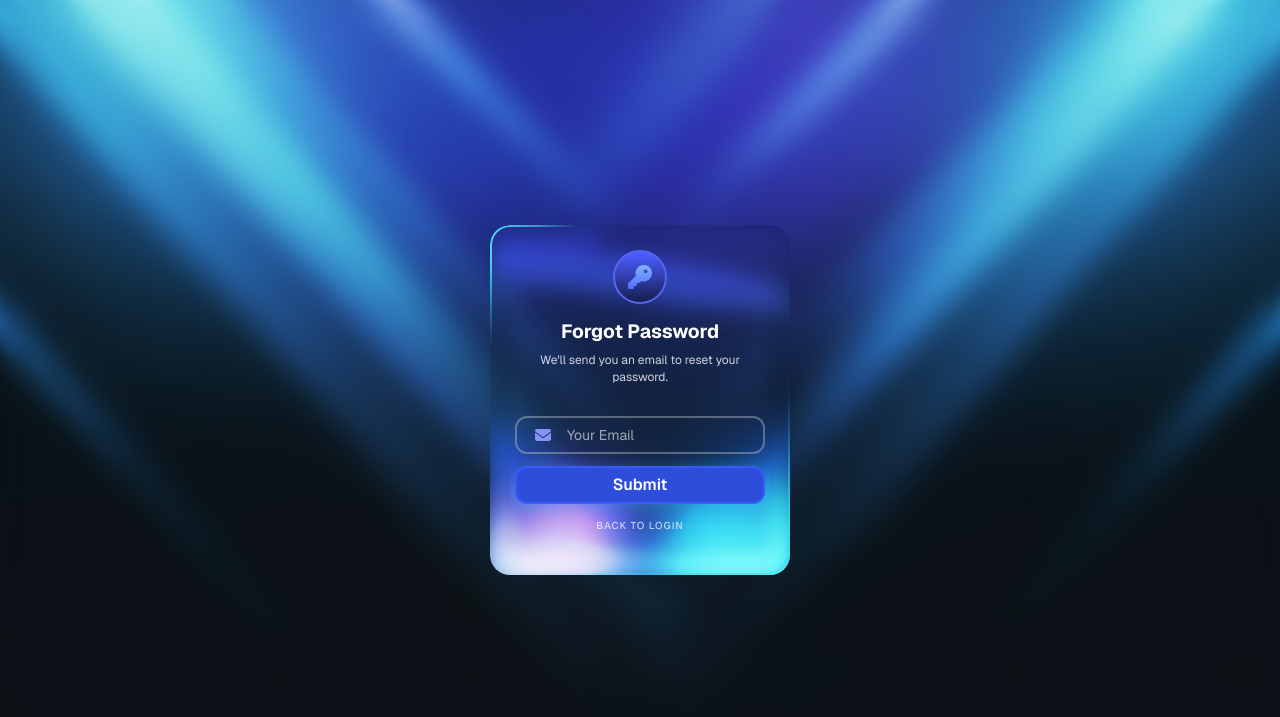
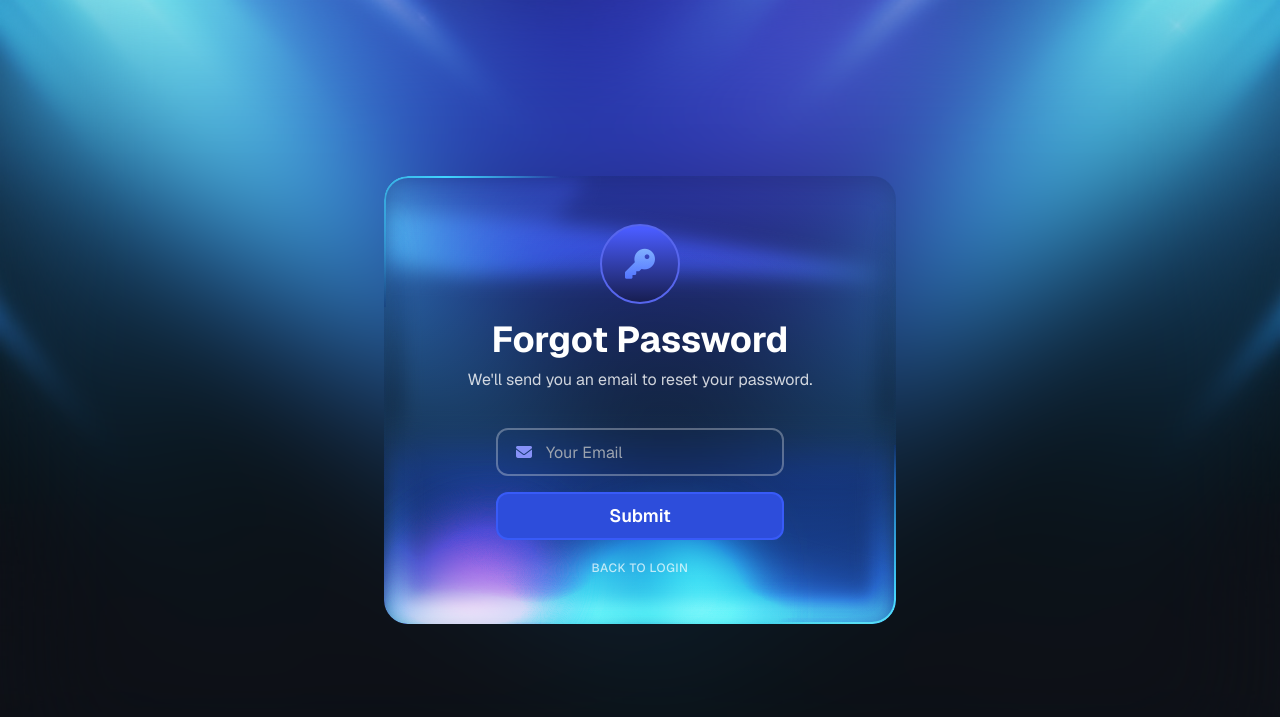
Before and after one commit to MegtonLabs/SpDesignes, a plain HTML site: page index.html in a window 1280 px wide. Drawn offline with nearby package versions, Linux system fonts and the light colour scheme.

Commit message:
Convert to tailwind css

```diff
--- a/index.html
+++ b/index.html
@@ -3,59 +3,60 @@
   <head>
     <meta charset="UTF-8" />
     <meta name="viewport" content="width=device-width, initial-scale=1.0" />
+    <title>Responsive Frosted Glass Card</title>
+    <!-- Font Awesome for icons -->
     <link
       rel="stylesheet"
       href="https://cdnjs.cloudflare.com/ajax/libs/font-awesome/6.5.0/css/all.min.css"
     />
-
-<link rel="preconnect" href="https://fonts.googleapis.com">
-<link rel="preconnect" href="https://fonts.gstatic.com" crossorigin>
-<link href="https://fonts.googleapis.com/css2?family=Geist:wght@100..900&family=Outfit:wght@100..900&display=swap" rel="stylesheet">
-    <title>Blurred Gradient Border (Border-Image)</title>
+    <!-- Google Fonts -->
+    <link rel="preconnect" href="https://fonts.googleapis.com" />
+    <link rel="preconnect" href="https://fonts.gstatic.com" crossorigin />
+    <link
+      href="https://fonts.googleapis.com/css2?family=Geist:wght@100..900&family=Outfit:wght@100..900&display=swap"
+      rel="stylesheet"
+    />
+    <!-- Tailwind CSS -->
+    <script src="https://cdn.tailwindcss.com"></script>
+    <script>
+      tailwind.config = {
+        theme: {
+          extend: {
+            fontFamily: {
+              'geist': ['Geist', 'sans-serif'],
+              'outfit': ['Outfit', 'sans-serif'],
+            },
+            colors: {
+              'glass-blue': '#276da7',
+              'glass-border': '#5766ed',
+              'glass-icon': '#8792f8',
+              'glass-button': '#2d4ddb',
+              'glass-button-hover': '#385bf8',
+            },
+            backdropBlur: {
+              'xs': '2px',
+            }
+          }
+        }
+      }
+    </script>
     <style>
-      body {
-        margin: 0;
-        height: 100vh;
-        display: flex;
-        justify-content: center;
-        align-items: center;
-        background: url("./zz.jpeg") no-repeat center center/cover;
-        position: relative;
-        font-family: "Geist", sans-serif;
-      }
-
-      body::before {
-        content: "";
-        position: absolute;
-        inset: 0;
-        background: url("./zz.jpeg") no-repeat center center/cover;
-        filter: blur(12px);
-        /* transform: scale(1.1); */
-
-      }
-
-      .card {
-        width: 300px;
-        height: 350px;
-        border-radius: 20px;
+      /* Custom styles for complex glass effects that can't be replicated with Tailwind */
+      .glass-card {
         background: linear-gradient(
           to bottom,
           rgba(39, 109, 167, 0) 0%,
           rgba(39, 109, 167, 0.2) 70%,
           rgba(39, 109, 167, 0.531) 100%
         );
-        position: relative;
-        overflow: hidden;
-
         box-shadow: inset 0 8px 22px 0 rgba(0, 0, 0, 0.15);
-
       }
 
-      .card::before {
+      .glass-card::before {
         content: "";
         position: absolute;
         inset: 0;
-        border-radius: 20px;
+        border-radius: inherit;
         border: 20px solid transparent;
         border-image: linear-gradient(
             to bottom,
@@ -70,17 +71,14 @@
         mix-blend-mode: overlay;
       }
 
-
-      /* Top border glow */
-      .card::after {
+      .glass-card::after {
         content: "";
         position: absolute;
         top: 0;
         left: 0;
         right: 0;
         bottom: 0;
-
-        border-radius: 20px;
+        border-radius: inherit;
         padding: 2px;
         background: conic-gradient(
           from 290deg,
@@ -89,59 +87,44 @@
           #1f4eab0c 14%,
           transparent 70%
         );
-
-
         -webkit-mask: linear-gradient(#fff 0 0) content-box,
           linear-gradient(#fff 0 0);
         mask: linear-gradient(#fff 0 0) content-box, linear-gradient(#fff 0 0);
         -webkit-mask-composite: xor;
         mask-composite: exclude;
-        z-index: index 2;;
-        /* opacity:70%; */
+        z-index: 2;
       }
 
-
-      .border-glow{
+      .border-glow {
         position: absolute;
         top: 0;
         left: 0;
         right: 0;
         bottom: 0;
-
-        border-radius: 25px;
+        border-radius: inherit;
         padding: 2px;
         background: conic-gradient(
-          from 700deg,
-          #0b317e48 30%,
-          #41d5ff 40%,
+          from 100deg,
+          #0b317e48,
+          #41d5ff 8%,
+          #1f4eab0c 14%,
           transparent 70%
         );
-
         -webkit-mask: linear-gradient(#fff 0 0) content-box,
           linear-gradient(#fff 0 0);
         mask: linear-gradient(#fff 0 0) content-box, linear-gradient(#fff 0 0);
         -webkit-mask-composite: xor;
         mask-composite: exclude;
-        filter: blur(10px);
         z-index: 2;
       }
 
-
-
-      .card > * {
-        position: absolute;
-        z-index: 3;
-
-      }
-
-
-  .top-shin {
+      .top-shine {
         position: absolute;
         top: 0;
         left: 0;
         width: 100%;
         height: 100px;
-  background: url("./Lights/top-light/card-top-shine.svg") no-repeat center top;
+        background: url("./lights/top-light/card-top-shine.svg") no-repeat center top;
         background-size: cover;
         pointer-events: none;
         z-index: 2;
@@ -149,7 +132,7 @@
         filter: blur(10px);
       }
 
-.bottom-glow1 {
+      .bottom-glow-1 {
         position: absolute;
         bottom: 0;
         left: 0;
@@ -161,14 +144,14 @@
         mix-blend-mode: overlay;
         filter: blur(20px);
         z-index: 2;
-  opacity:70%;
+        opacity: 0.7;
       }
 
-.bottom-glow2{
+      .bottom-glow-2 {
         position: absolute;
         bottom: 0;
         left: 0;
-  transform: translate(0,90px);
+        transform: translate(0, 90px);
         width: 100%;
         height: 180px;
         background: url("./lights/bottom-light/Light2.svg") no-repeat center bottom;
@@ -176,249 +159,101 @@
         filter: blur(22px);
         z-index: 2;
         pointer-events: none;
-
       }
 
-.bottom-glow3{
+      .bottom-glow-3 {
         position: absolute;
         bottom: 0;
         left: 0;
-  transform: translate(-30px, 33px) scale(.8);
+        transform: translate(-30px, 33px) scale(0.8);
         width: 100%;
         height: 140px;
-
         background: url("./lights/bottom-light/Vector1.svg") no-repeat;
         mix-blend-mode: color-dodge;
         filter: blur(40px);
-   z-index:1;
+        z-index: 1;
         pointer-events: none;
-  opacity:70%;
+        opacity: 0.7;
+      }
 
-}
-.bottom-glow4{
+      .bottom-glow-4 {
         position: absolute;
         bottom: 0;
         right: 0;
-  transform: translate(150px, 40px) scale(.8);
+        transform: translate(150px, 40px) scale(0.8);
         width: 100%;
         height: 140px;
-
         background: url("./lights/bottom-light/Vector2.svg") no-repeat;
         mix-blend-mode: color-dodge;
         filter: blur(40px);
         z-index: 1;
         pointer-events: none;
-  opacity:70%;
+        opacity: 0.7;
       }
 
-.content {
-  position: absolute;
-  top: 20px;
-  left: 20px;
-  right: 20px;
-  bottom: 20px;
-  z-index: 3;
-  border-radius: 10px;
-  /* border:1px solid black; */
-  display: flex;
-  justify-content:center;
-  align-items:ce;
+      .glass-icon {
+        background: linear-gradient(#4a5cff 4%, #171e50 100%);
       }
 
-
-
-.text-div{
-  /* border: 1px solid white; */
-  width: 100%;
-  height: fit-content;
-  /* margin: 10px; */
-  padding:5px;
-  display: flex;
-  justify-content:center;
-  flex-direction: column;
-  align-items:center;
-  overflow: hidden;
-   background: transparent;
-   z-index: 1;
+      .glass-icon .fas {
+        mix-blend-mode: color-dodge;
       }
-
-.icon{
-  position: relative;
-  width: 50px;
-  height: 50px;
-  background:linear-gradient(#4A5CFF 4%, #171E50 100%);
-  /* opacity: 70%; */
-  border-radius:100%;
-  border: 2.4px solid  #5766ed;
-  display: flex;
-  justify-content:center;
-  align-items: center;
-  z-index: 3;
-}
-
-.icon > .fas{
-  font-size: 1.5rem;
-  color: #8792f8;
-  mix-blend-mode:color-dodge;
-}
-
-/* Form Container */
-.form-container {
-  width: 100%;
-  margin-top: 20px;
-  display: flex;
-  flex-direction: column;
-  align-items: center;
-  gap: 12px;
-}
-
-/* Input Group */
-.input-group {
-  position: relative;
-  width: 100%;
-  max-width: 250px;
-}
-
-.input-icon {
-  position: absolute;
-  left: 20px;
-  top: 50%;
-  transform: translateY(-50%);
-  color: #8792f8;
-  font-size: 1rem;
-  z-index: 4;
-}
-
-.email-input {
-  width: 100%;
-  max-width: 250px;
-  height: 38px;
-  padding: 8px 20px 8px 50px;
-  border: 2px solid rgba(255, 255, 255, 0.3);
-  border-radius: 12px;
-  background: transparent;
-  backdrop-filter: blur(10px);
-  color: white;
-  font-size: 14px;
-  font-family: "Geist", sans-serif;
-  outline: none;
-  transition: all 0.3s ease;
-  box-sizing: border-box;
-}
-
-.email-input::placeholder {
-  color: rgba(255, 255, 255, 0.6);
-}
-
-/* .email-input:focus {
-  border-color: #8792f8;
-  box-shadow: 0 0 10px rgba(135, 146, 248, 0.3);
-} */
-
-/* Submit Button */
-.submit-btn {
-  width: 100%;
-  max-width: 250px;
-  height: 38px;
-  padding: 0 20px;
-  border: 2px solid #385BF8;
-  border-radius: 12px;
-  background: #2D4DDB;
-  color: white;
-  font-size: 16px;
-  font-weight: 600;
-  font-family: "Geist", sans-serif;
-  cursor: pointer;
-  transition: all 0.3s ease;
-  box-shadow: 0 4px 15px rgba(65, 213, 255, 0.3);
-  box-sizing: border-box;
-}
-
-.submit-btn:hover {
-  transform: translateY(-2px);
-  box-shadow: 0 6px 20px rgba(65, 213, 255, 0.4);
-}
-
-.submit-btn:active {
-  transform: translateY(0);
-}
-
-/* Back to Login Link */
-.back-to-login {
-  color: rgba(255, 255, 255, 0.7);
-  text-decoration: none;
-  font-size: 10px;
-  font-weight: 500;
-  font-family: "Geist", sans-serif;
-  text-transform: uppercase;
-  letter-spacing: 1px;
-  transition: color 0.3s ease;
-  margin-top: 3px;
-}
-
-/* .back-to-login:hover {
-  color: #8792f8;
-} */
-
-/* Text Styling */
-.text h2 {
-  color: white;
-  font-size: 1.2rem;
-  font-weight: 700;
-  margin: 15px 0 8px 0;
-  text-align: center;
-}
-
-.text span {
-  color: rgba(255, 255, 255, 0.8);
-  font-size: 12px;
-  text-align: center;
-  line-height: 1.4;
-  margin-bottom: 10px;
-  display: block;
-  width: 100%;
-}
-
-
-
     </style>
   </head>
-  <body>
-    <div class="card">
+  <body class="m-0 min-h-screen flex justify-center items-center bg-cover bg-center bg-no-repeat relative font-geist p-5 sm:p-4 md:p-5 lg:p-5" style="background-image: url('zz.jpeg');">
+    <!-- Blurred background overlay -->
+    <div class="absolute inset-0 bg-cover bg-center bg-no-repeat blur-3xl" style="background-image: url('zz.jpeg');"></div>
+
+    <!-- Main Card -->
+    <div class="w-full max-w-sm sm:max-w-xs md:max-w-sm lg:max-w-md xl:max-w-lg min-h-80 sm:min-h-72 md:min-h-80 lg:min-h-96 xl:min-h-[28rem] rounded-3xl sm:rounded-2xl md:rounded-3xl glass-card relative overflow-hidden mx-auto">
       <div class="border-glow"></div>
 
-      <div class="top-shin"></div>
-      <div class="bottom-glow1"></div>
-      <div class="bottom-glow2"></div>
-      <div class="bottom-glow3"></div>
-      <div class="bottom-glow4"></div>
+      <!-- Light Effects -->
+      <div class="top-shine"></div>
+      <div class="bottom-glow-1"></div>
+      <div class="bottom-glow-2"></div>
+      <div class="bottom-glow-3"></div>
+      <div class="bottom-glow-4"></div>
 
-      <div class="content">
-        <div class="text-div">
-           <div class="icon">
-              <i class="fas fa-key"></i>
+      <!-- Content -->
+      <div class="absolute top-5 left-5 right-5 bottom-5 sm:top-4 sm:left-4 sm:right-4 sm:bottom-4 md:top-5 md:left-5 md:right-5 md:bottom-5 z-30 flex justify-center items-center">
+        <div class="w-full h-fit p-1 flex flex-col items-center overflow-hidden bg-transparent z-10">
+
+          <!-- Icon -->
+          <div class="relative w-12 h-12 sm:w-14 sm:h-14 md:w-16 md:h-16 lg:w-20 lg:h-20 xl:w-20 xl:h-20 glass-icon rounded-full border-2 border-glass-border flex justify-center items-center z-30">
+            <i class="fas fa-key text-glass-icon text-lg sm:text-xl md:text-2xl lg:text-3xl xl:text-3xl"></i>
           </div>
 
-           <div class="text">
-            <h2>Forgot Password</h2>
-            <span>We'll send you an email to reset your password.</span>
+          <!-- Text Content -->
+          <div class="text-center">
+            <h2 class="text-white text-lg sm:text-xl md:text-2xl lg:text-3xl xl:text-4xl font-bold mt-4 mb-2 sm:mt-3 sm:mb-2 md:mt-4 md:mb-2 lg:mt-4 lg:mb-2 xl:mt-4 xl:mb-2">Forgot Password</h2>
+            <span class="text-white/80 text-xs sm:text-xs md:text-sm lg:text-sm xl:text-base text-center leading-relaxed mb-3 sm:mb-2 md:mb-3 lg:mb-3 xl:mb-3 block w-full">We'll send you an email to reset your password.</span>
           </div>
 
-           <div class="form-container">
-             <div class="input-group">
-               <i class="fas fa-envelope input-icon"></i>
-               <input type="email" placeholder="Your Email" class="email-input">
+          <!-- Form Container -->
+          <div class="w-full mt-5 sm:mt-4 md:mt-5 lg:mt-5 xl:mt-6 flex flex-col items-center gap-3 sm:gap-3 md:gap-3 lg:gap-4 xl:gap-4">
+
+            <!-- Input Group -->
+            <div class="relative w-full max-w-full sm:max-w-64 md:max-w-72 lg:max-w-80 xl:max-w-72">
+              <i class="fas fa-envelope absolute left-5 sm:left-4 md:left-5 lg:left-5 xl:left-5 top-1/2 transform -translate-y-1/2 text-glass-icon text-sm sm:text-sm md:text-base lg:text-base xl:text-base z-40"></i>
+              <input
+                type="email"
+                placeholder="Your Email"
+                class="w-full max-w-full h-10 sm:h-10 md:h-11 lg:h-12 xl:h-12 pl-12 sm:pl-12 md:pl-12 lg:pl-12 xl:pl-12 pr-5 sm:pr-4 md:pr-5 lg:pr-5 xl:pr-5 border-2 border-white/30 rounded-xl sm:rounded-lg md:rounded-xl lg:rounded-xl xl:rounded-xl bg-transparent backdrop-blur-md text-white text-sm sm:text-sm md:text-sm lg:text-base xl:text-base font-geist outline-none transition-all duration-300 focus:border-blue-500 focus:ring-2 focus:ring-blue-500/20"
+              />
             </div>
 
-             <button class="submit-btn">Submit</button>
+            <!-- Submit Button -->
+            <button class="w-full max-w-full sm:max-w-64 md:max-w-72 lg:max-w-80 xl:max-w-72 h-10 sm:h-10 md:h-11 lg:h-12 xl:h-12 px-5 sm:px-4 md:px-5 lg:px-5 xl:px-5 border-2 border-glass-button-hover rounded-xl sm:rounded-lg md:rounded-xl lg:rounded-xl xl:rounded-xl bg-glass-button text-white text-sm sm:text-sm md:text-sm lg:text-base xl:text-lg font-semibold font-geist cursor-pointer transition-all duration-300 hover:-translate-y-0.5 active:translate-y-0">
+              Submit
+            </button>
 
-             <a href="#" class="back-to-login">BACK TO LOGIN</a>
+            <!-- Back to Login Link -->
+            <a href="#" class="text-white/70 no-underline text-xs sm:text-xs md:text-xs lg:text-xs xl:text-xs font-medium font-geist uppercase tracking-wider transition-colors duration-300 hover:text-white/90 mt-1 sm:mt-1 md:mt-1 lg:mt-1 xl:mt-1">
+              BACK TO LOGIN
+            </a>
           </div>
-
-
-
         </div>
-
       </div>
     </div>
   </body>
```
Lines whose indentation alone changed are shown as unchanged.
